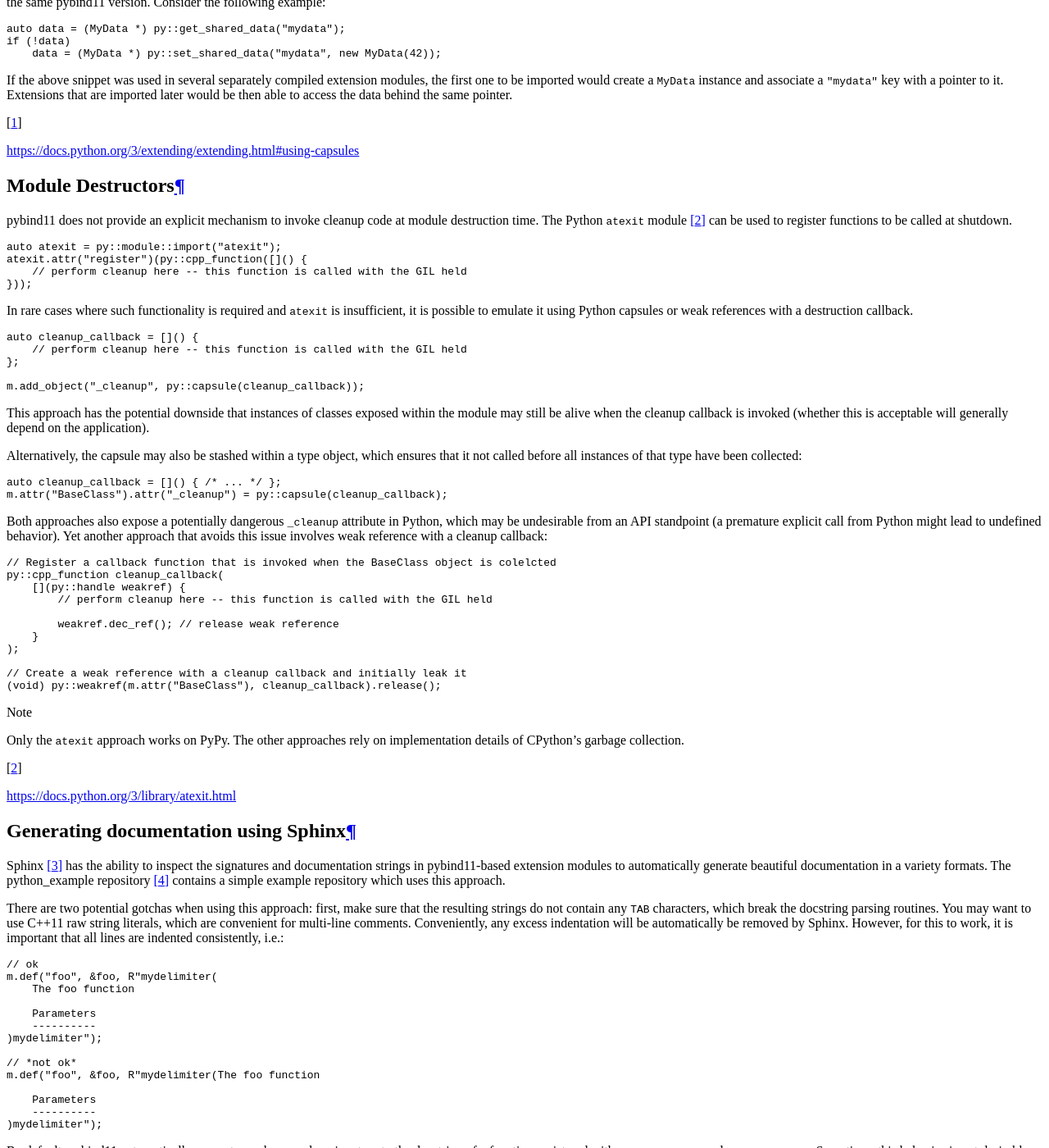
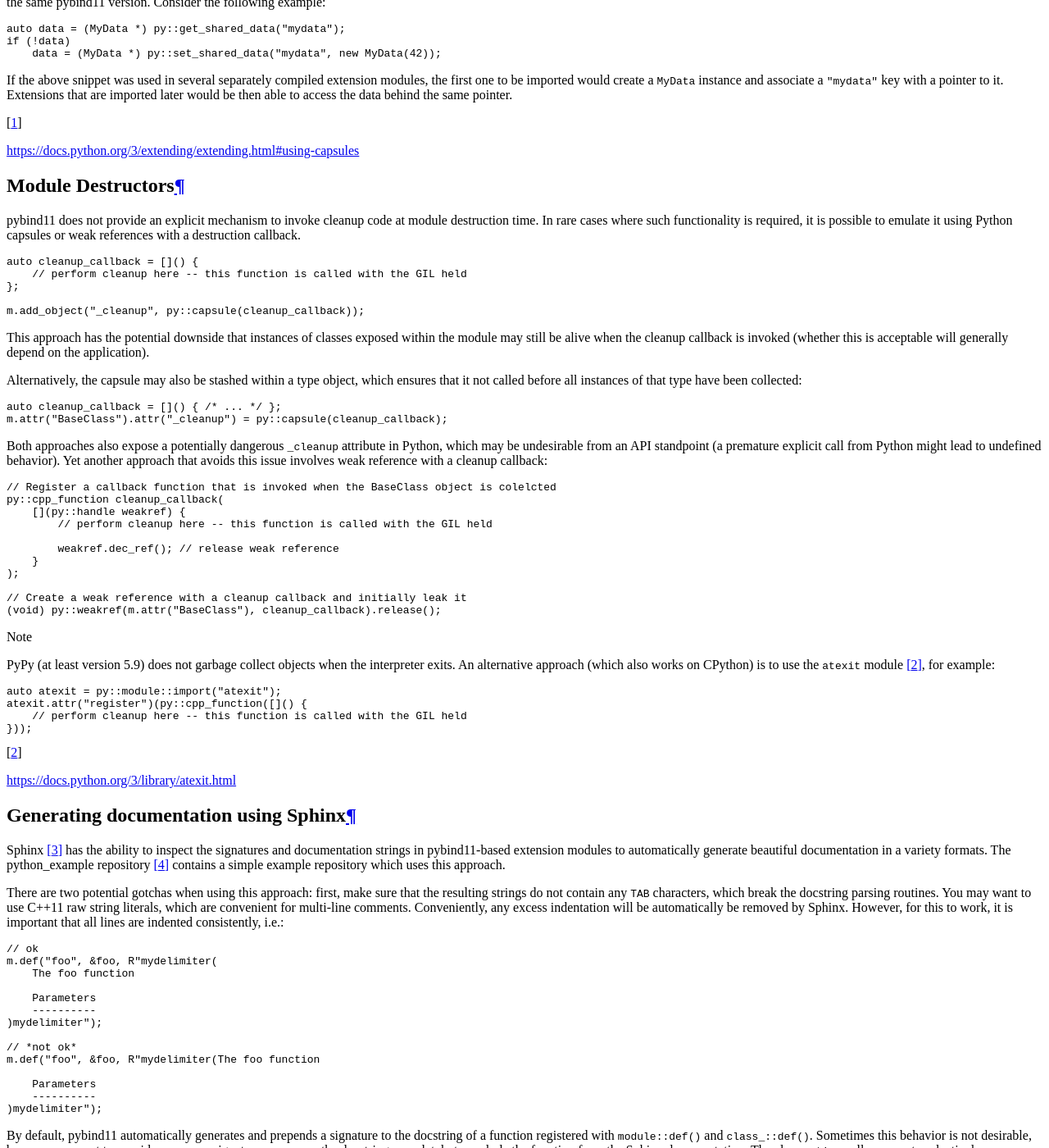
Before and after one commit to pybind/pybind11, a Sphinx documentation site: the page built from docs/advanced/misc.rst, in a window 1280 px wide and 1400 px high, scrolled down 2544 px. Shown: the whole window at 82% size. Built offline with Sphinx 7.4.7 and the Read the Docs theme 2.0.0, drawn with Linux system fonts in a browser that asks for light colours; pages that are not in the unit, such as notebooks, are missing from menus.

Commit message:
Redo atexit documentation
The atexit example code is now only in the ..note for PyPy.

```diff
--- a/docs/advanced/misc.rst
+++ b/docs/advanced/misc.rst
@@ -172,19 +172,9 @@ Module Destructors
 ==================
 
 pybind11 does not provide an explicit mechanism to invoke cleanup code at
-module destruction time. The Python :py:mod:`atexit` module [#f7]_ can be used
-to register functions to be called at shutdown.
-
-.. code-block:: cpp
-
-    auto atexit = py::module::import("atexit");
-    atexit.attr("register")(py::cpp_function([]() {
-        // perform cleanup here -- this function is called with the GIL held
-    }));
-
-In rare cases where such functionality is required and :py:mod:`atexit` is
-insufficient, it is possible to emulate it using Python capsules or weak
-references with a destruction callback.
+module destruction time. In rare cases where such functionality is required, it
+is possible to emulate it using Python capsules or weak references with a
+destruction callback.
 
 .. code-block:: cpp
 
@@ -228,10 +218,18 @@ avoids this issue involves weak reference with a cleanup callback:
 
 .. note::
 
-    Only the :py:mod:`atexit` approach works on PyPy. The other approaches rely
-    on implementation details of CPython's garbage collection.
+    PyPy (at least version 5.9) does not garbage collect objects when the
+    interpreter exits. An alternative approach (which also works on CPython) is to use
+    the :py:mod:`atexit` module [#f7]_, for example:
 
-.. [#f7] https://docs.python.org/3/library/atexit.html
+    .. code-block:: cpp
+
+        auto atexit = py::module::import("atexit");
+        atexit.attr("register")(py::cpp_function([]() {
+            // perform cleanup here -- this function is called with the GIL held
+        }));
+
+    .. [#f7] https://docs.python.org/3/library/atexit.html
 
 
 Generating documentation using Sphinx
```
